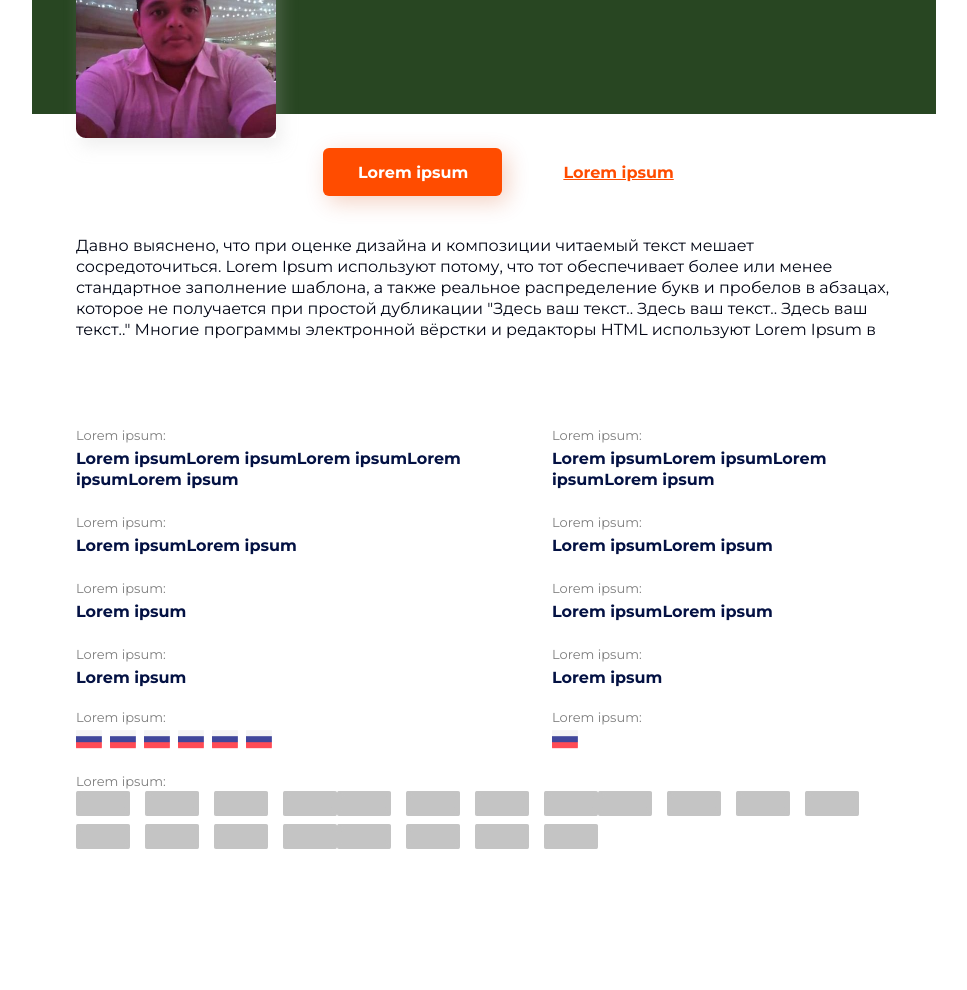
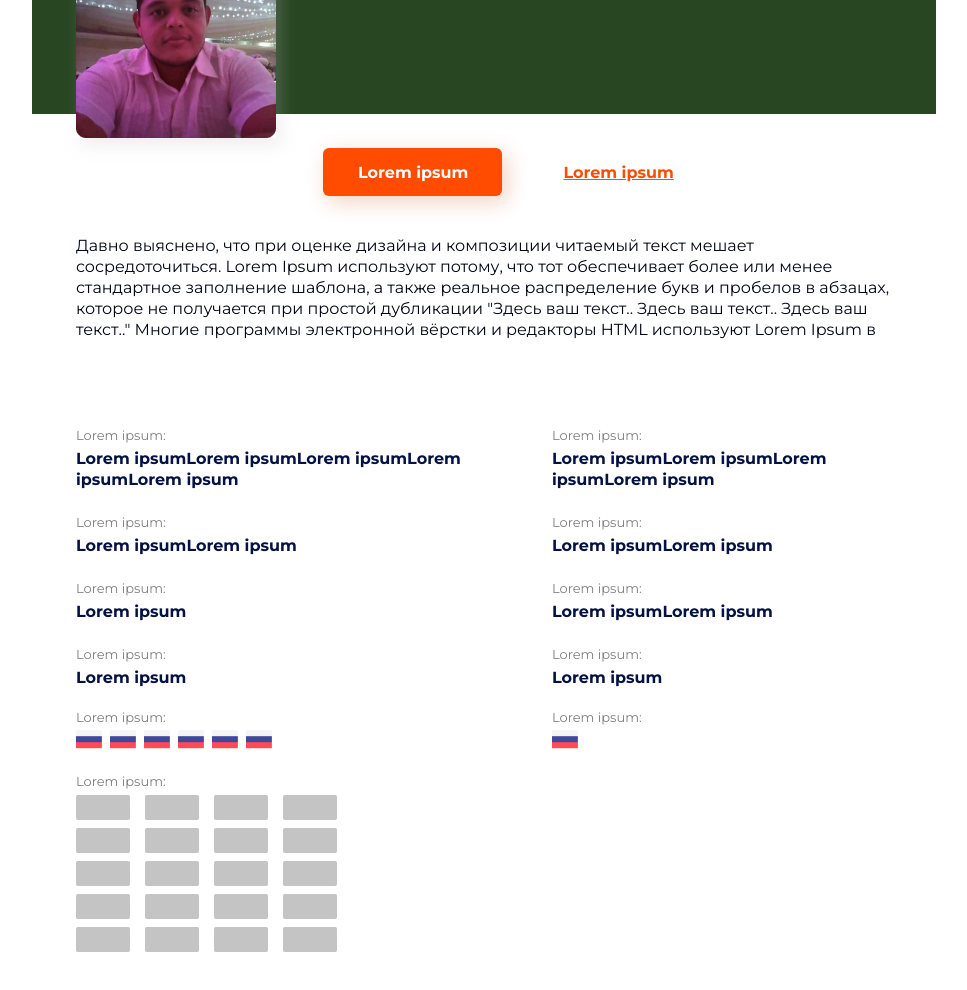
Before and after one commit to david-shakaya/SunBurn-test, a website: page src/index.html in a window 1280 px wide. Shown: the part 106-1096 px from the top of the page, without its empty margins (156-1123 px from the left). Drawn offline with nearby package versions, Linux system fonts and the light colour scheme; files that its build step writes are made by us from their sources.

Commit message:
готово

```diff
--- a/package.json
+++ b/package.json
@@ -9,7 +9,8 @@
     "predeploy": "npm run build",
     "deploy": "gh-pages -d build"
   },
-  "homepage": "https://luxplanjay.github.io/gulp-starter-kit",
+
+  "homepage": "https://david-shakaya.github.io/SunBurn-test",
   "repository": {
     "type": "git",
     "url": "git+https://github.com/luxplanjay/gulp-starter-kit.git"
--- a/src/index.html
+++ b/src/index.html
@@ -4,12 +4,13 @@
     <meta charset="UTF-8" />
     <meta name="viewport" content="width=device-width, initial-scale=1.0" />
     <meta http-equiv="X-UA-Compatible" content="ie=edge" />
-    <title>Placeholder title</title>
+    <title>SunBurn</title>
     <link rel="preconnect" href="https://fonts.gstatic.com" />
     <link
       href="https://fonts.googleapis.com/css2?family=Montserrat:wght@400;700&display=swap"
       rel="stylesheet"
     />
+    <link rel="stylesheet" href="../build/css/styles.css" />
     <!-- Сюда будет всталена ссылка на файл стилей -->
     <!-- inject:css -->
     <!-- endinject -->
--- a/src/sass/layout/_body-cards-section.scss
+++ b/src/sass/layout/_body-cards-section.scss
@@ -27,3 +27,15 @@
 .list-item-cards-img {
   width: 54px;
 }
+
+// --------- Стили для Пк ----------
+@media screen and (min-width: 904px) {
+  .body-cards-section {
+    padding-bottom: 44px;
+    width: 274px;
+  }
+
+  .subtitle-cards {
+    margin-bottom: 8px;
+  }
+}
```
Also changed, not shown: src/sass/layout/_body-section.scss (+0 -10 lines).
